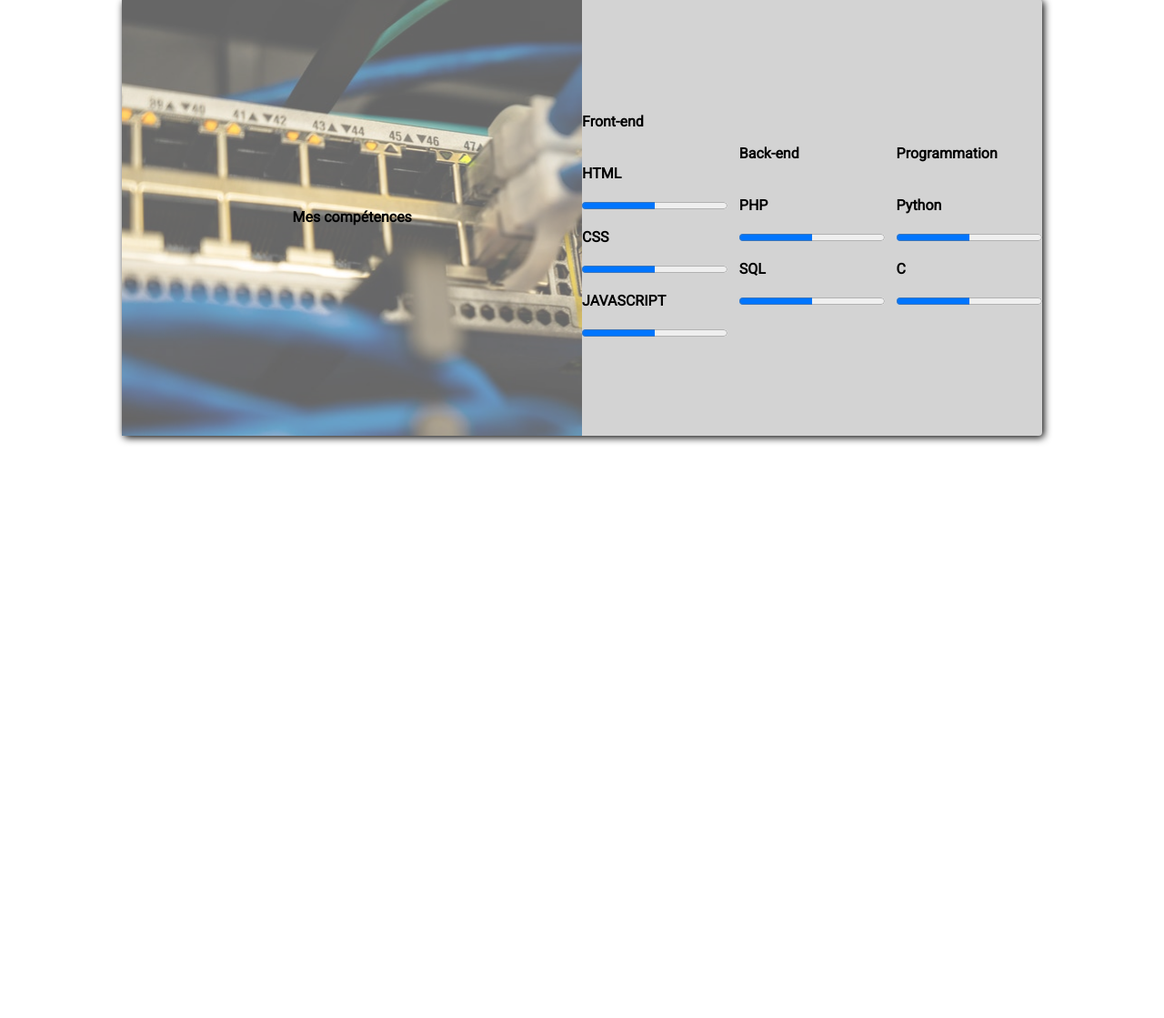
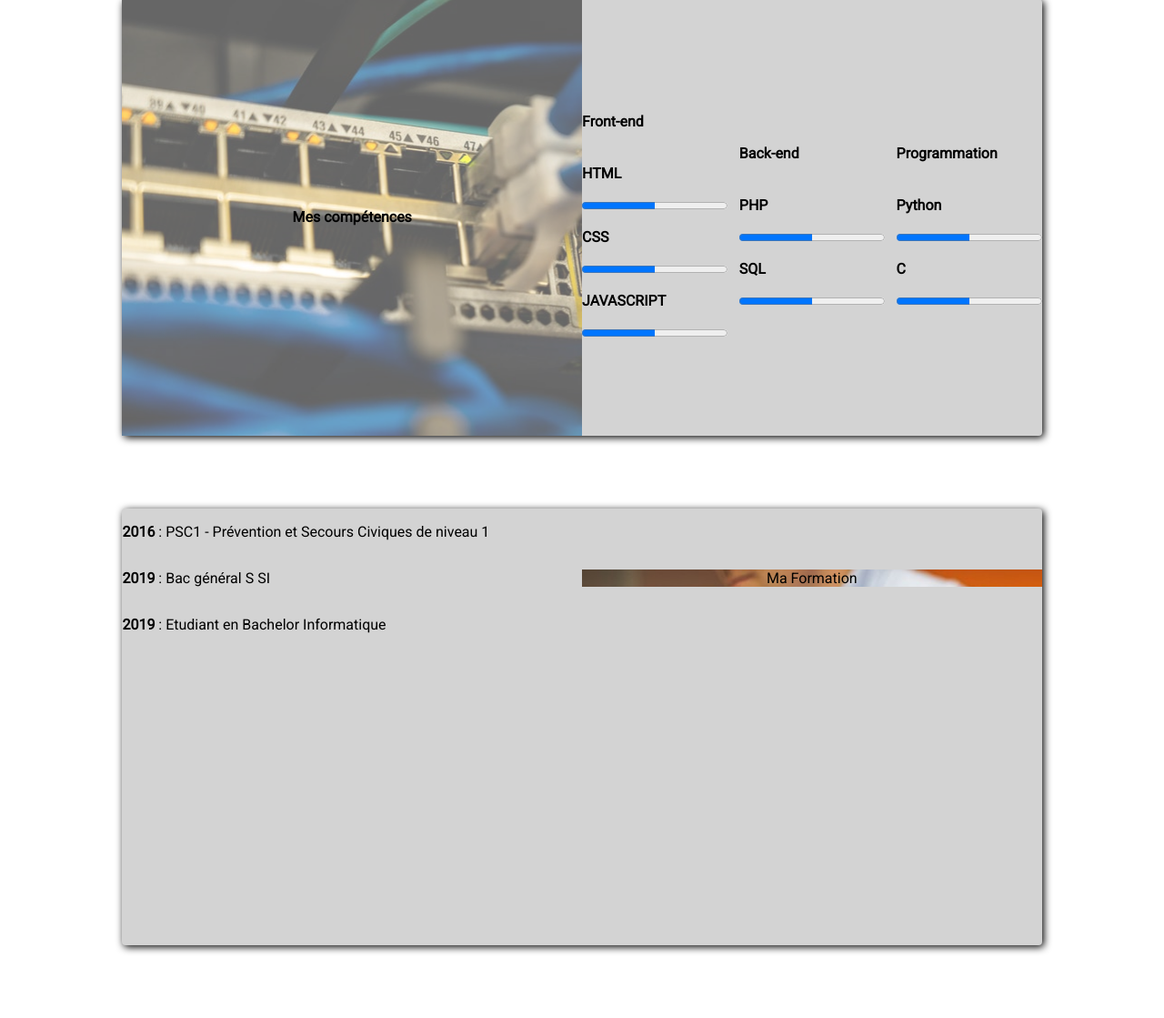
Before and after one commit to tdeniaud/portfolio_Theo_DENIAUD, a PHP site: page / in a window 1280 px wide. Shown: the part 1129-2248 px from the top of the page at 91% size. Before the commit the page ends 1617 px from the top, so only its background shows below. Run offline with PHP 8.4, Linux system fonts and the light colour scheme.

Commit message:
ajout contenu bloc

```diff
--- a/index.html
+++ b/index.html
@@ -242,6 +242,26 @@
                 </div>
             </div>
         </section>
+        <section>
+            <div class="box">
+                <div class="flex-row">
+                    <article class="flex-column">
+
+                        <p><strong>2016</strong> : PSC1 - Prévention et Secours Civiques de niveau 1</p>
+
+                        <p><strong>2019</strong> : Bac général S SI</p>
+
+                        <p><strong>2019</strong> : Etudiant en Bachelor Informatique</p>
+
+                    </article>
+                    <article class="flex-column">
+                        <div id="back-learn">
+                            <h class="center">Ma Formation</h>
+                        </div>
+                    </article>
+                </div>
+            </div>
+        </section>
 
     </div>
 
--- a/text/style.css
+++ b/text/style.css
@@ -39,6 +39,14 @@
   position: absolute;
   height: 100%;
   width: 100%;
+
+}
+
+#back-learn {
+
+  background-image: url("images/back-learn.jpg");
+  background-repeat: no-repeat;
+  height: 100%;
 
 }
 
```
